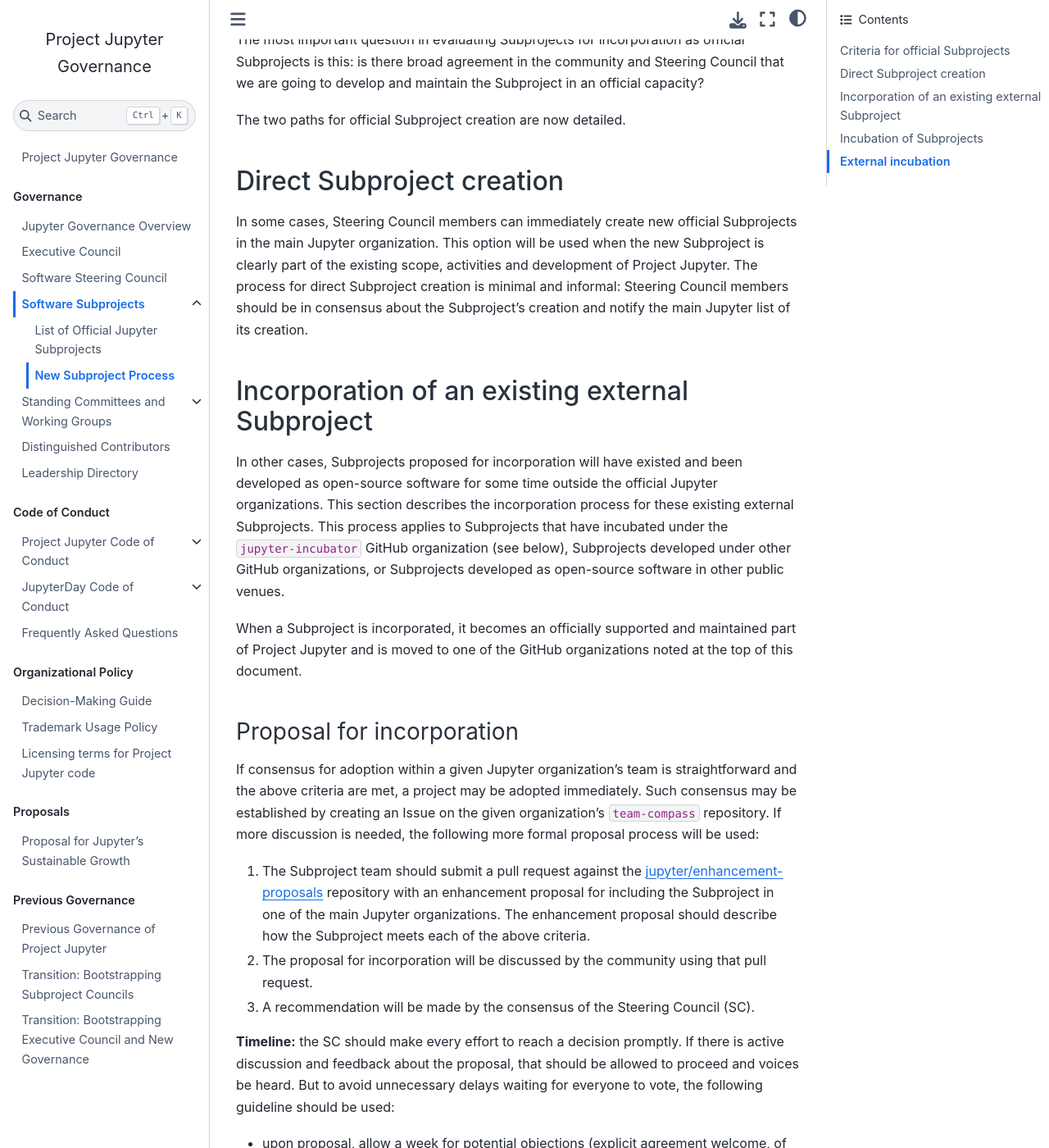
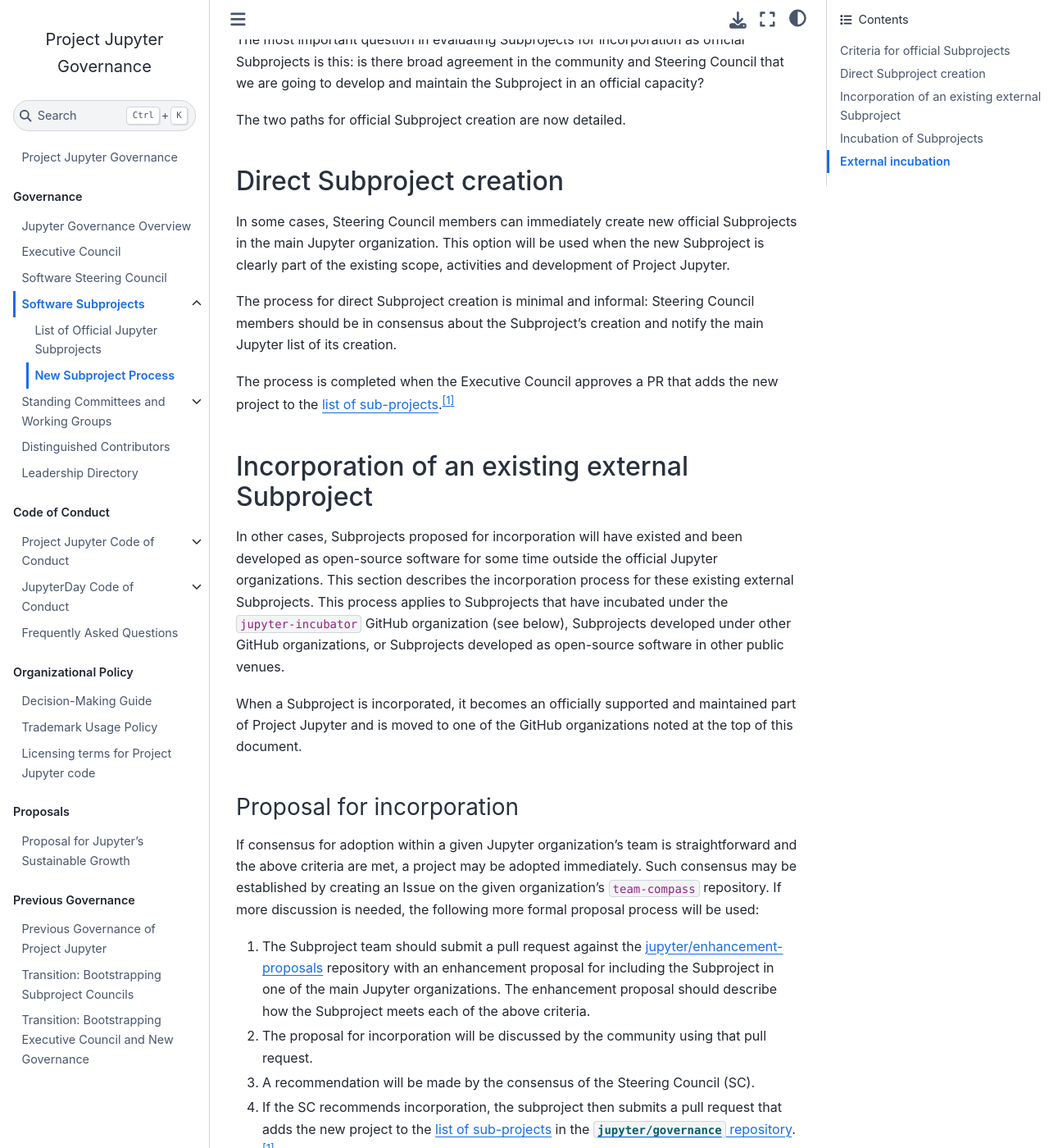
Before and after one commit to jupyter/governance, a Jupyter Book: the page built from newsubprojects.md, in a window 1280 px wide and 1400 px high, scrolled down 1244 px. Shown: the whole window at 82% size. Built offline with Jupyter Book 1.0.4 settings and Sphinx 7.4.7 and the Sphinx Book theme 1.1.4, drawn with Linux system fonts in a browser that asks for light colours; pages that are not in the unit, such as notebooks, are missing from menus; some of the changed text lies outside the part shown.

Commit message:
Add instructions about governance repo PR for new subprojects.

```diff
--- a/newsubprojects.md
+++ b/newsubprojects.md
@@ -54,9 +54,14 @@
 
 In some cases, Steering Council members can immediately create new official Subprojects in the main
 Jupyter organization. This option will be used when the new Subproject is clearly part of the
-existing scope, activities and development of Project Jupyter. The process for direct Subproject
-creation is minimal and informal: Steering Council members should be in consensus about the
+existing scope, activities and development of Project Jupyter.
+
+The process for direct Subproject creation is minimal and informal: Steering Council members should be in consensus about the
 Subproject's creation and notify the main Jupyter list of its creation.
+
+The process is completed when the Executive Council approves a PR that adds the new project to the [list of sub-projects](list_of_subprojects.md).[^example]
+
+[^example]: [Here's an example PR](https://github.com/jupyter/governance/pull/229) from the jupyter-book incorporation process.
 
 
 ## Incorporation of an existing external Subproject
@@ -87,6 +92,8 @@
    The enhancement proposal should describe how the Subproject meets each of the above criteria.
 2. The proposal for incorporation will be discussed by the community using that pull request.
 3. A recommendation will be made by the consensus of the Steering Council (SC).
+4. If the SC recommends incorporation, the subproject then submits a pull request that adds the new project to the [list of sub-projects](list_of_subprojects.md) in the [`jupyter/governance` repository](https://github.com/jupyter/governance).[^example]
+5. The Executive Council must then decide by merging or rejecting the pull request.
 
 **Timeline:** the SC should make every effort to reach a decision promptly. If
 there is active discussion and feedback about the proposal, that should be
```
